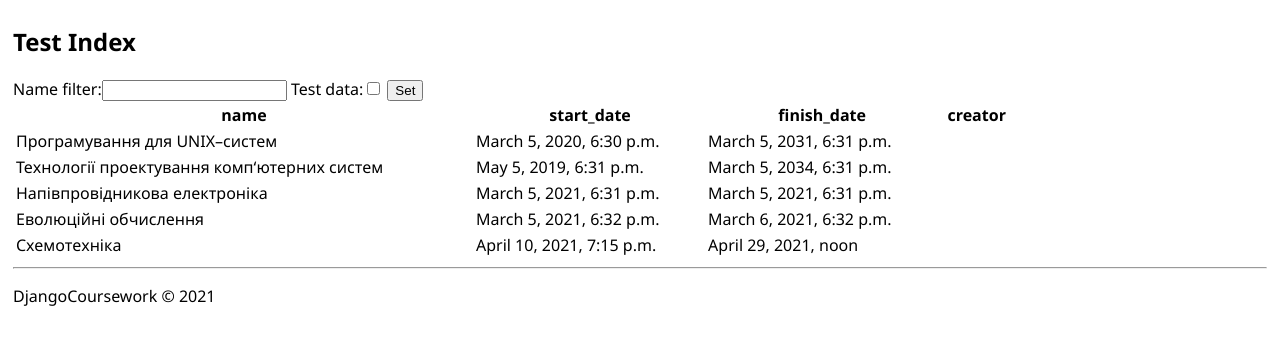
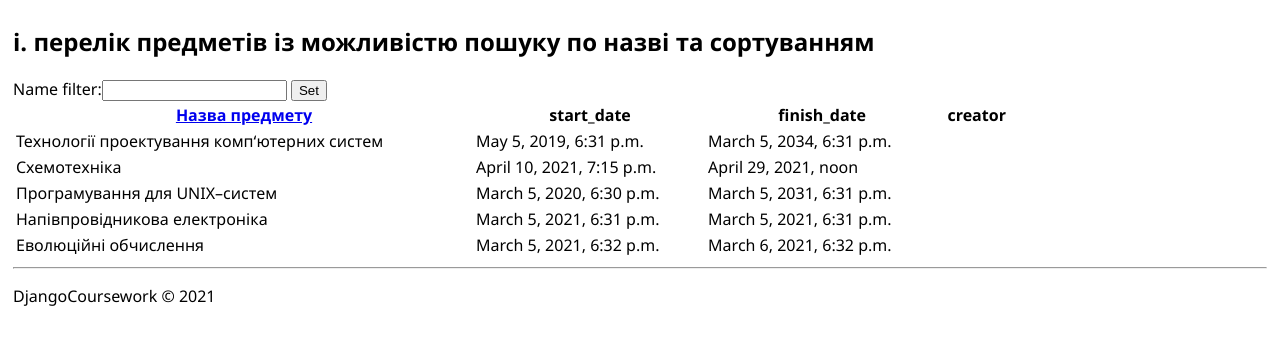
Before and after one commit to MorriganR/DjangoCoursework, a Django app: page /?sort=-name in a window 1280 px wide. Shown: the part 47-392 px from the top of the page. Run offline with Django 3.2, Linux system fonts and the light colour scheme; data comes from the database, SQL or seed files in the repository.

Commit message:
rollback Form from POST to GET, add sort by Course Name

```diff
--- a/gausscourse/forms.py
+++ b/gausscourse/forms.py
@@ -2,4 +2,3 @@ from django import forms
 
 class FilterForm(forms.Form):
     name_filter = forms.CharField(max_length=100, required=False)
-    test_data = forms.BooleanField(required=False)
--- a/gausscourse/templates/gausscourse/index.html
+++ b/gausscourse/templates/gausscourse/index.html
@@ -1,15 +1,18 @@
 {% extends 'gausscourse/base.html' %}
-{% block title %} Test Index {% endblock %}
+{% block title %} i. перелік предметів із можливістю пошуку по назві та сортуванням {% endblock %}
 {% block content %}
-<form action="/" method="post">
-  {% csrf_token %}
+<form action="/" method="get">
   {{ form }}
   <input type="submit" value="Set">
 </form>
 {% if course_list %}
 <table style="width:80%">
   <tr>
-    <th>name</th>
+    {% if form.name_filter.value %}
+    <th><a href="{% url 'index' %}?name_filter={{ form.name_filter.value }}&sort={{ sort }}">Назва предмету</a></th>
+    {% else %}
+    <th><a href="{% url 'index' %}?sort={{ sort }}">Назва предмету</a></th>
+    {% endif %}
     <th>start_date</th>
     <th>finish_date</th>
     <th>creator</th>
--- a/gausscourse/views.py
+++ b/gausscourse/views.py
@@ -20,22 +20,28 @@ class CourseIndexView(ListView):
     context_object_name = 'course_list'
     template_name='gausscourse/index.html'
 
-    # essentially, mirror GET behavior exactly on POST
-    def post(self, *args, **kwargs):
-        return self.get(*args, **kwargs)
-
     def get_context_data(self, **kwargs):
         context = super(CourseIndexView, self).get_context_data(**kwargs)
         if 'form' not in context:
-            context['form'] = FilterForm(self.request.POST)
+            context['form'] = FilterForm(self.request.GET)
+        sortBy = '-name'
+        if 'sort' in self.request.GET:
+            if self.request.GET['sort'] == 'name':
+                sortBy = '-name'
+            else:
+                sortBy = 'name'
+        context['sort'] = sortBy
         return context
 
     def get_queryset(self):
-        if self.request.method == 'POST':
-            form = FilterForm(self.request.POST)
+        if self.request.method == 'GET':
+            sortBy = 'name'
+            if 'sort' in self.request.GET:
+                sortBy = self.request.GET['sort']
+            form = FilterForm(self.request.GET)
             if form.is_valid():
                 name_filter = form.cleaned_data['name_filter']
-                return Course.objects.filter(name__icontains = name_filter)
+                return Course.objects.filter(name__icontains = name_filter).order_by(sortBy)
             else:
                 return Course.objects.all()
         else:
```
